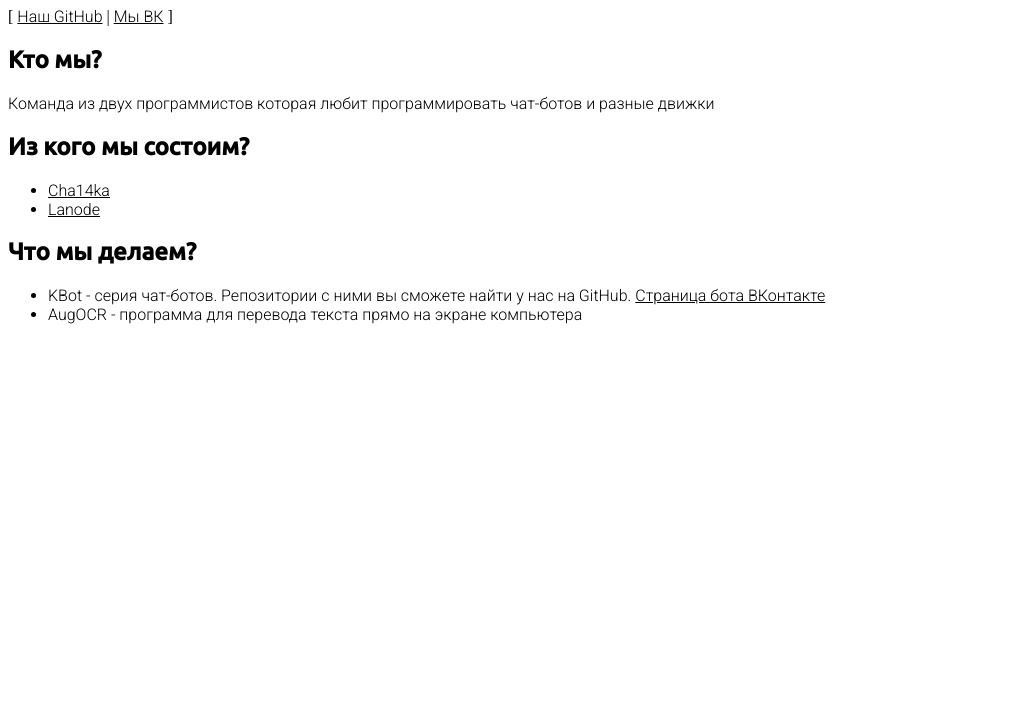
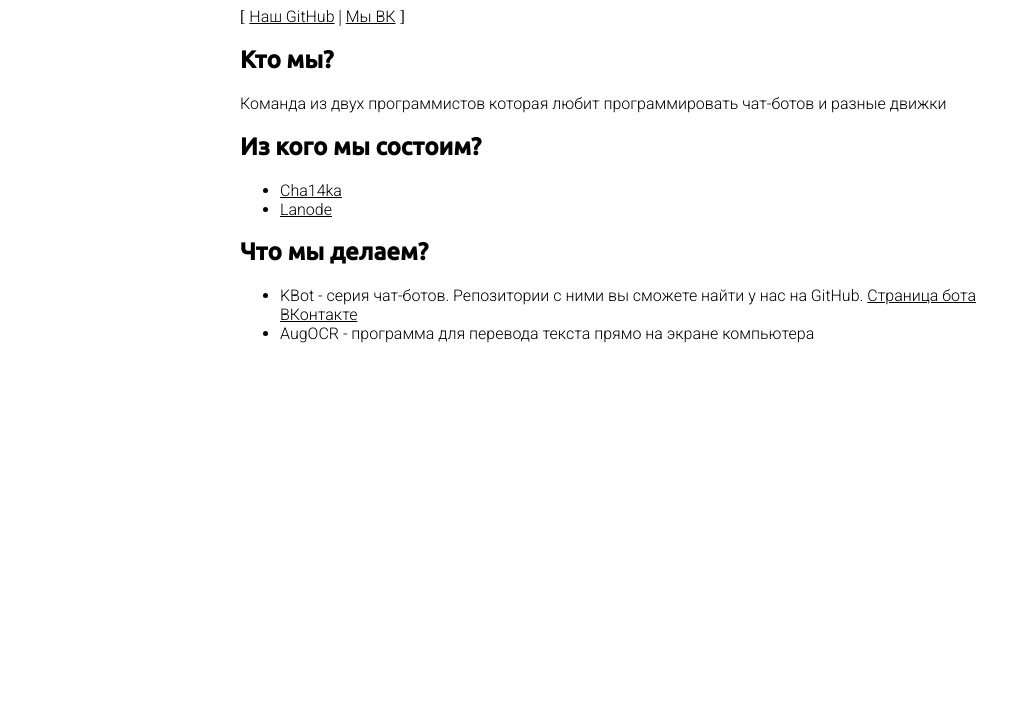
Before and after one commit to Augmeneco/augmeneco.github.io, a plain HTML site: page index.html in a window 1280 px wide. Shown: the part 73-800 px from the top of the page, without its empty margins (0-1031 px from the left). Drawn offline with Linux system fonts and the light colour scheme.

Commit message:
по центру

```diff
--- a/index.html
+++ b/index.html
@@ -9,6 +9,7 @@
         <link rel="stylesheet" type="text/css" href="main.css">
     </head>
     <body>
+        <div id="center_wrapper">
             <h1>Augmeneco</h1>
             <div id="menu">
             [ <a href="https://github.com/Augmeneco">Наш GitHub</a> | <a href="https://vk.com/augmeneco">Мы ВК</a> ]
@@ -31,5 +32,6 @@
                     <li>AugOCR - программа для перевода текста прямо на экране компьютера</li>
                 </ul>
             </p>
+        </div>
     </body>
 </html>
--- a/main.css
+++ b/main.css
@@ -12,3 +12,9 @@ p, a, li {
     font-family: 'Roboto', sans-serif;
     color: black;
 }
+
+#center_wrapper {
+    margin-left: auto;
+    margin-right: auto;
+    max-width: 800px;
+}
```
Lines whose indentation alone changed are shown as unchanged.
